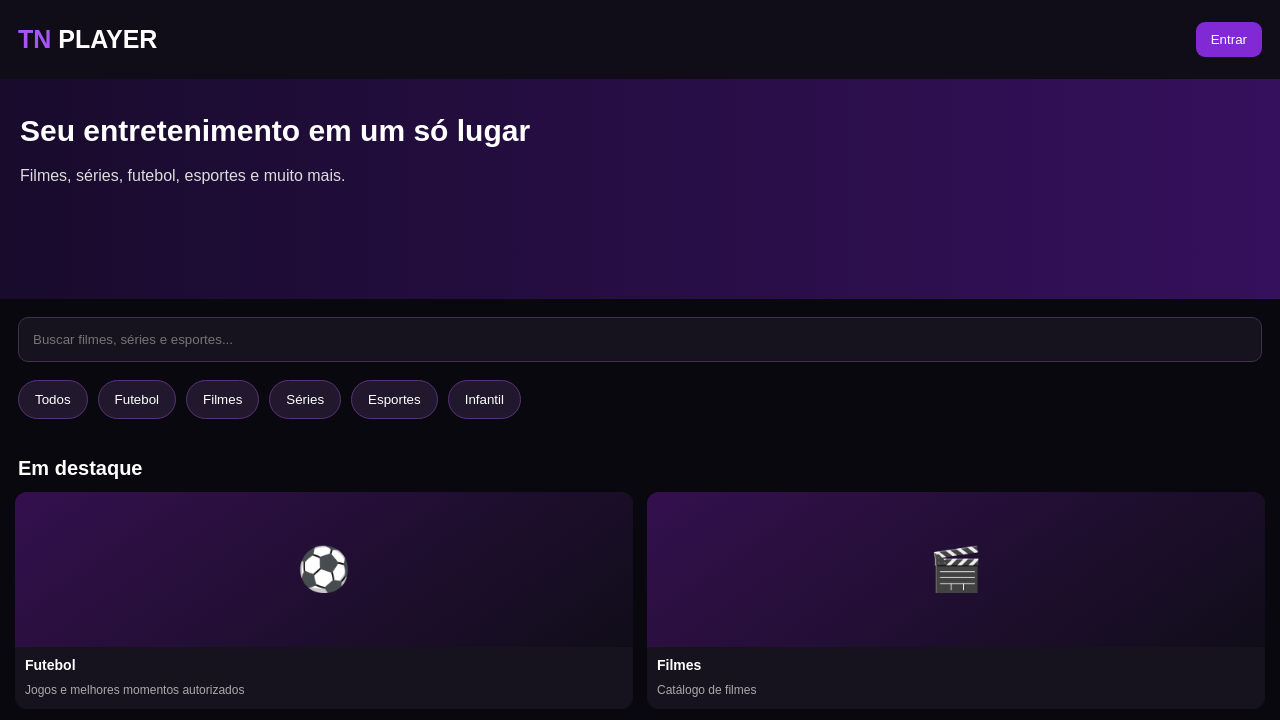
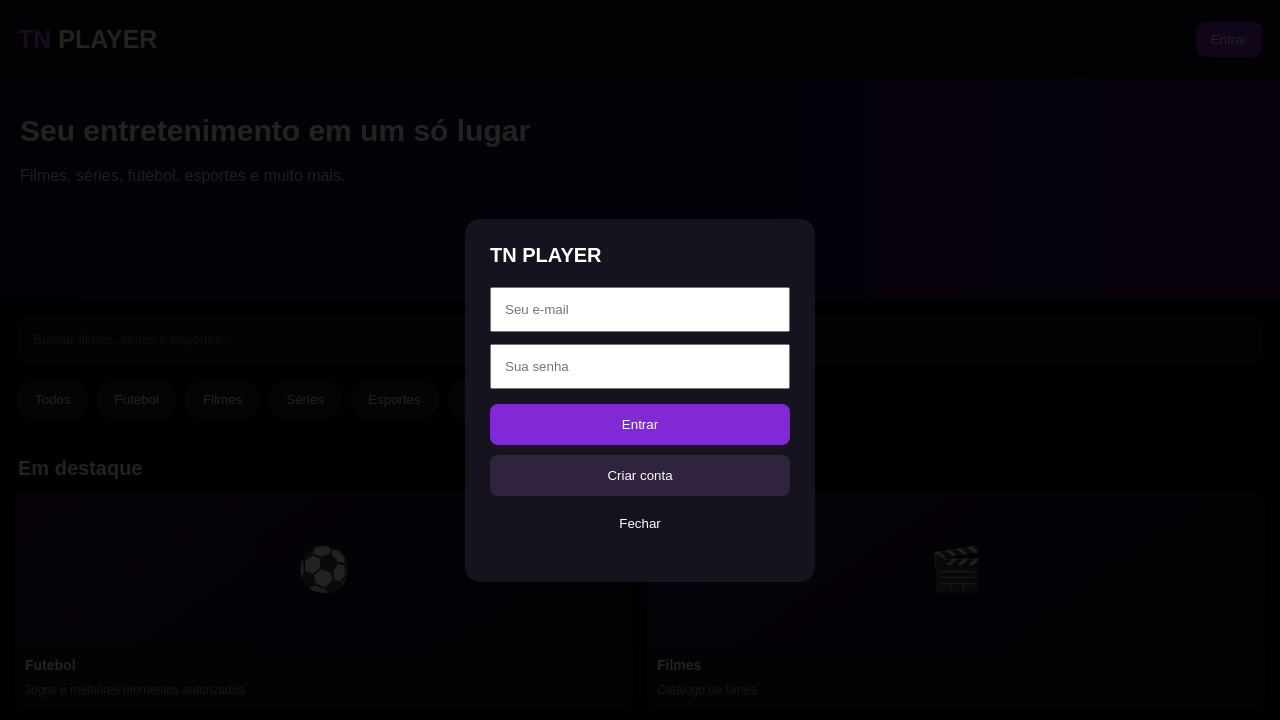
Before and after one commit to tinim33/TN-PLAYER, a plain HTML site: page index.html in a window 1280 px wide. Both pictures are taken after a click on the button "Entrar". Shown: the top 720 px of the page. Drawn offline with nearby package versions, Linux system fonts and the light colour scheme.

Commit message:
Update index.html

```diff
--- a/index.html
+++ b/index.html
@@ -94,7 +94,17 @@ footer{text-align:center;padding:25px;color:#888;border-top:1px solid #29202f}
 
 </section>
 
-<footer>TN PLAYER © 2026</footer>
+<div id="loginBox" style="display:none;position:fixed;inset:0;background:#000d;z-index:999;padding:25px;align-items:center;justify-content:center">
+  <div style="background:#17131e;padding:25px;border-radius:15px;width:100%;max-width:350px">
+    <h2 style="margin:0 0 20px">TN PLAYER</h2>
+    <input id="email" type="email" placeholder="Seu e-mail" style="width:100%;padding:13px;margin-bottom:12px">
+    <input id="password" type="password" placeholder="Sua senha" style="width:100%;padding:13px;margin-bottom:15px">
+    <button onclick="loginUser()" style="width:100%;padding:13px;background:#8129d5;color:white;border:0;border-radius:8px">Entrar</button>
+    <button onclick="registerUser()" style="width:100%;padding:13px;margin-top:10px;background:#30233e;color:white;border:0;border-radius:8px">Criar conta</button>
+    <button onclick="closeLogin()" style="width:100%;padding:10px;margin-top:10px;background:transparent;color:white;border:0">Fechar</button>
+    <p id="loginMessage"></p>
+  </div>
+</div>
 
 <!-- Funções de busca e categorias -->
 <script>
@@ -130,7 +140,61 @@ window.tnSupabase = supabase.createClient(
   SUPABASE_KEY
 );
 
-console.log("TN PLAYER conectado ao Supabase!");
+function openLogin() {
+  document.getElementById("loginBox").style.display = "flex";
+}
+
+function closeLogin() {
+  document.getElementById("loginBox").style.display = "none";
+}
+
+async function registerUser() {
+  const email = document.getElementById("email").value;
+  const password = document.getElementById("password").value;
+  const message = document.getElementById("loginMessage");
+
+  if (!email || !password) {
+    message.innerText = "Preencha e-mail e senha.";
+    return;
+  }
+
+  message.innerText = "Criando sua conta...";
+
+  const { data, error } = await window.tnSupabase.auth.signUp({
+    email: email,
+    password: password
+  });
+
+  if (error) {
+    message.innerText = error.message;
+  } else {
+    message.innerText = "Conta criada! Confira seu e-mail para confirmar o cadastro.";
+  }
+}
+
+async function loginUser() {
+  const email = document.getElementById("email").value;
+  const password = document.getElementById("password").value;
+  const message = document.getElementById("loginMessage");
+
+  if (!email || !password) {
+    message.innerText = "Preencha e-mail e senha.";
+    return;
+  }
+
+  message.innerText = "Entrando...";
+
+  const { data, error } = await window.tnSupabase.auth.signInWithPassword({
+    email: email,
+    password: password
+  });
+
+  if (error) {
+    message.innerText = error.message;
+  } else {
+    message.innerText = "Login realizado com sucesso!";
+  }
+}
 </script>
 
 </body>
```
